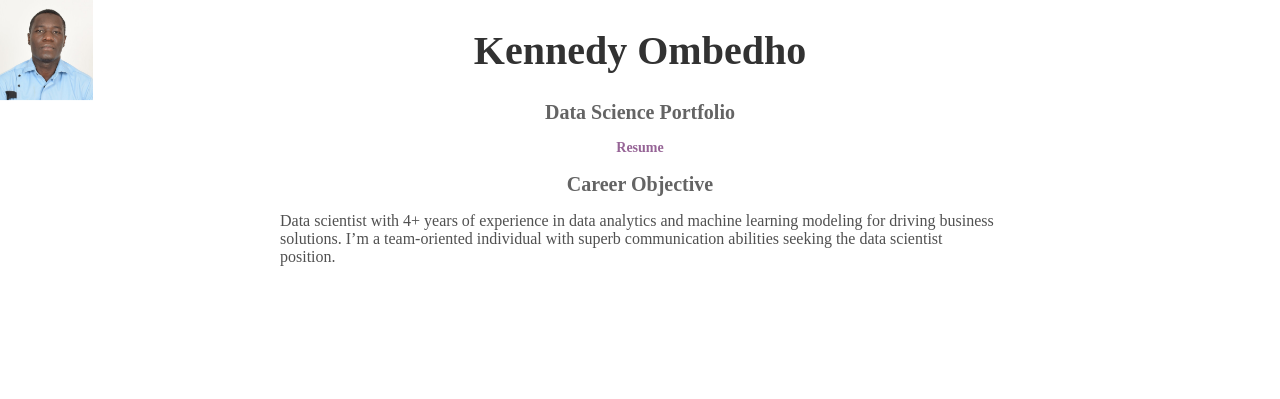
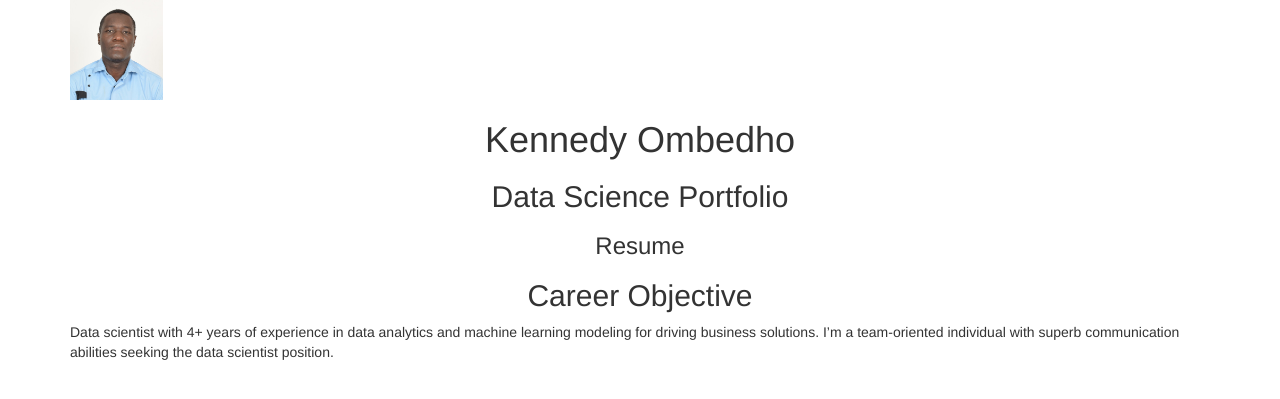
Before and after one commit to KenCBonyo/kennedy-omobedho-profile, a Flask app: page / in a window 1280 px wide. Shown: the top 399 px of the page. Run offline with Flask 2, Linux system fonts and the light colour scheme.

Commit message:
boostrap adding

```diff
--- a/templates/home.html
+++ b/templates/home.html
@@ -1,60 +1,28 @@
 <!DOCTYPE html>
 <html>
   <head>
+    <meta charset="utf-8">
+    <meta http-equiv="X-UA-Compatible" content="IE=edge">
+    <meta name="viewport" content="width=device-width, initial-scale=1">
     <title>Kennedy Ombedho</title>
+    <link rel="stylesheet" href="https://cdn.jsdelivr.net/npm/bootstrap@3.4.1/dist/css/bootstrap.min.css" integrity="sha384-HSMxcRTRxnN+Bdg0JdbxYKrThecOKuH5zCYotlSAcp1+c8xmyTe9GYg1l9a69psu" crossorigin="anonymous">
     <style>
-      h1{
-        font-size:40px;
-        font-family:Roboto;
-        font-family:normal;
-        color:rgb(50,50,50);
-        text-align: center;
-      }
-      h2{
-        font-size:20px;
-        font-family:Roboto;
-        font-family:normal;
-        color:rgb(100,100,100);
-        text-align: center;
-      }
-      h3{
-        font-size:14px;
-        font-family:Roboto;
-        font-family:normal;
-        color:rgb(150,100,150);
-        text-align: center;
-      }
-      #picture{
-        position: fixed;
-        top: 0;
-        left:0;
-        object-fit:cover;
-        margin:0 auto 0 auto;
-      }
-      .maintext{
-        font-family:Roboto;
-        font-family:normal;
-        color:rgb(80,80,80);
-      }
-      #container{
-        max-width:720px;
-        margin:0 auto 0 auto;
-      }
+
     </style>
   </head>
   <body>
-    <div id='container'>
+    <div class='container'>
       <div id = 'picture'>
-      <img src='https://kennedy-omobedho-profile.kencarson.repl.co/static/ken_pic.jpeg',alt="kennedy's Image" height='100'>
+      <img class='img-fluid' src='https://kennedy-omobedho-profile.kencarson.repl.co/static/ken_pic.jpeg',alt="kennedy's Image" height='100'>
     </div>
     <div>
-      <h1>Kennedy Ombedho</h1>
-    <h2>Data Science Portfolio</h2>
-    <h3>Resume</h3>
+      <h1 class='text-center'>Kennedy Ombedho</h1>
+    <h2 class='text-center'>Data Science Portfolio</h2>
+    <h3 class='text-center'>Resume</h3>
     </div>
 
-    <h2>Career Objective</h2>
-    <p class='maintext'>
+    <h2 class='text-center'>Career Objective</h2>
+    <p >
       Data scientist with 4+ years of experience in data analytics and machine learning modeling for driving business solutions. I’m a team-oriented individual with superb communication abilities seeking the data scientist position.
     </p>
     </div>
```
